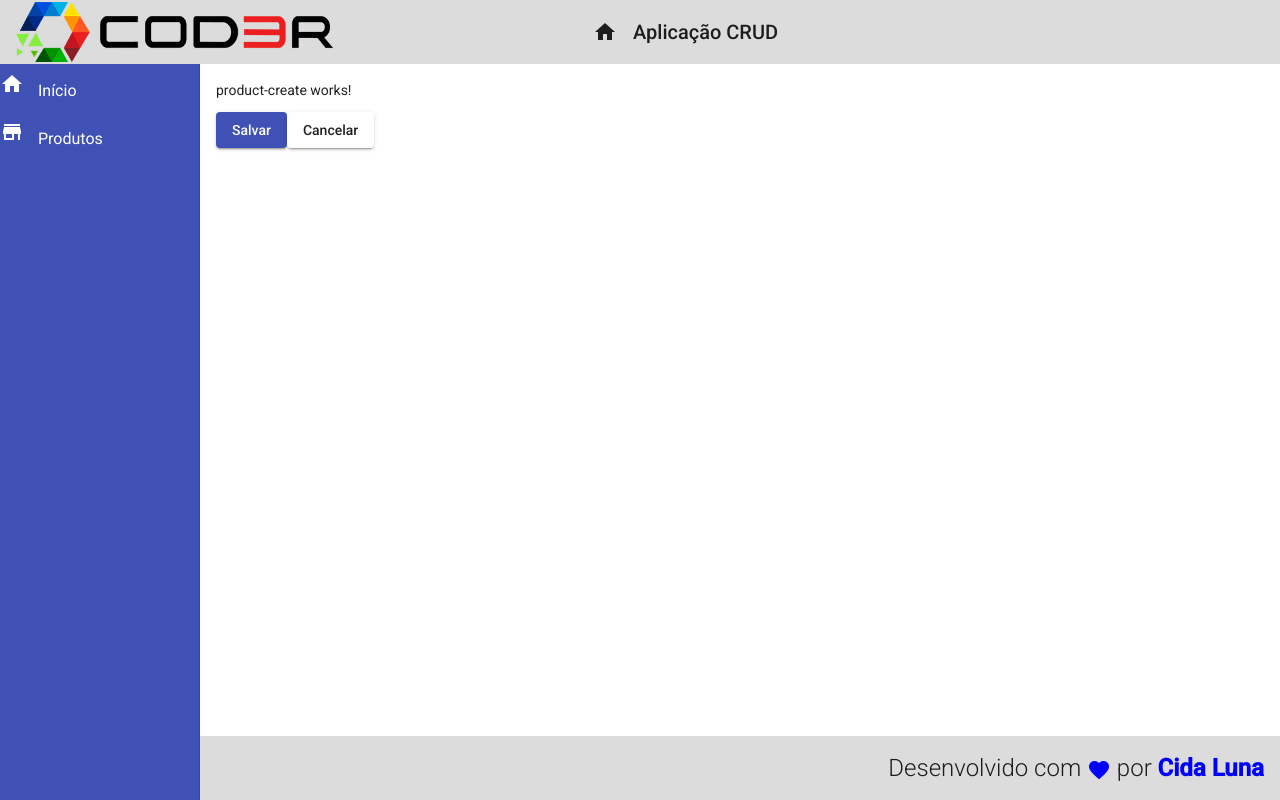
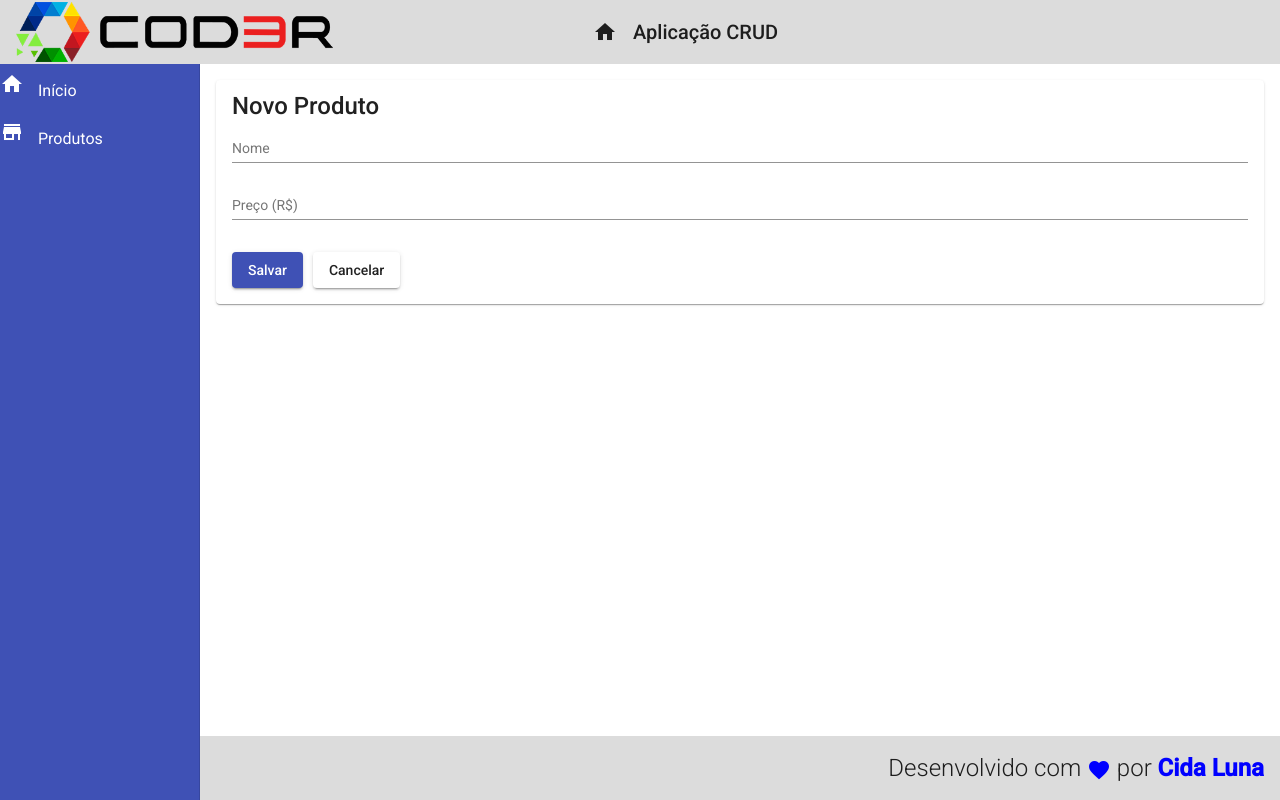
Before and after one commit to cidaluna/angular-crud-cod3r, an Angular app in the folder frontend/: page /products/create in a window 1280 px wide. Built offline with nearby package versions, Linux system fonts and the light colour scheme.

Commit message:
persistindo os dados do produto a partir do formulario para o db.json

```diff
--- a/frontend/src/app/app.module.ts
+++ b/frontend/src/app/app.module.ts
@@ -20,12 +20,17 @@
 import { ProductCreateComponent } from './components/product/product-create/product-create.component';
 import { HttpClientModule} from '@angular/common/http';
 
+import {FormsModule} from '@angular/forms';
+import {MatFormFieldModule} from '@angular/material/form-field';
+import {MatInputModule} from '@angular/material/input';
+import { ProductReadComponent } from './components/product/product-read/product-read.component';
+
 @NgModule({
   declarations: [
     AppComponent,
     HeaderComponent,
     FooterComponent,
-    NavComponent, HomeComponent, ProductCrudComponent, ProductCreateComponent
+    NavComponent, HomeComponent, ProductCrudComponent, ProductCreateComponent, ProductReadComponent
   ],
   imports: [
     BrowserModule,
@@ -37,7 +42,10 @@
     MatCardModule,
     MatButtonModule,
     MatSnackBarModule,
-    HttpClientModule
+    HttpClientModule,
+    FormsModule,
+    MatFormFieldModule,
+    MatInputModule
   ],
   providers: [],
   bootstrap: [AppComponent],
--- a/frontend/src/app/components/product/product-create/product-create.component.css
+++ b/frontend/src/app/components/product/product-create/product-create.component.css
@@ -0,0 +1,9 @@
+form{
+    display: flex;
+    flex-direction: column;
+}
+
+button{
+    margin-right: 10px;
+    margin-top: 15px;
+}
--- a/frontend/src/app/components/product/product-create/product-create.component.html
+++ b/frontend/src/app/components/product/product-create/product-create.component.html
@@ -1,5 +1,13 @@
-<p>product-create works!</p>
-
+<mat-card>
+    <mat-card-title>Novo Produto</mat-card-title>
+    <form action="">
+        <mat-form-field>
+            <input matInput placeholder="Nome" [(ngModel)]="product.name" name="name">
+        </mat-form-field>
+        <mat-form-field>
+            <input matInput placeholder="Preço (R$)" [(ngModel)]="product.price" name="price">
+        </mat-form-field>
+    </form>
     <button mat-raised-button (click)="createProduct()" color="primary">
         Salvar
     </button>
@@ -7,3 +15,4 @@
     <button mat-raised-button (click)="cancelProduct()">
         Cancelar
     </button>
+</mat-card>
--- a/frontend/src/app/components/product/product-create/product-create.component.ts
+++ b/frontend/src/app/components/product/product-create/product-create.component.ts
@@ -11,8 +11,8 @@
 export class ProductCreateComponent implements OnInit {
 
   product: Product = {
-    name: 'Produto teste',
-    price: 100.99
+    name: '',
+    price: null
   }
 
   constructor(private productService: ProductService,
@@ -24,7 +24,7 @@
 
   // este metodo create faz uma chamada para o service e recebe como resposta um Observable de product
   // então, chama o metodo Subscribe que notifica quando essa resposta chegar
-  // exibe a msg de produto criado e utiliza as rotas de navegação (opcional)) para ir para tela de produto
+  // exibe a msg de produto criado e utiliza as rotas de navegação (opcional) para ir para tela de produto
   createProduct(): void{
     this.productService.create(this.product).subscribe(() => {
       this.productService.showMessage('Produto criado!')
@@ -36,6 +36,4 @@
     this.router.navigate(['/products']);
   }
 
-
-
 }
--- /dev/null
+++ b/frontend/src/app/components/product/product-read/product-read.component.html
@@ -0,0 +1,5 @@
+<ul>
+    <li *ngFor="let item of products">
+        {{ item.name }} => {{ item.price}}
+    </li>
+</ul>
--- /dev/null
+++ b/frontend/src/app/components/product/product-read/product-read.component.ts
@@ -0,0 +1,25 @@
+import { Component, OnInit } from '@angular/core';
+import { Product } from '../product.model';
+import { ProductService } from '../product.service';
+
+@Component({
+  selector: 'app-product-read',
+  templateUrl: './product-read.component.html',
+  styleUrls: ['./product-read.component.css']
+})
+export class ProductReadComponent implements OnInit {
+
+  products!: Product[];
+
+  constructor(private productService: ProductService) { }
+
+  ngOnInit(): void {
+    // faz chamada para o Backend injetando
+
+    this.productService.read().subscribe(products => {
+      this.products = products
+      console.log(products)
+    });
+  }
+
+}
--- a/frontend/src/app/components/product/product.model.ts
+++ b/frontend/src/app/components/product/product.model.ts
@@ -2,5 +2,5 @@
 export interface Product{
     id?: number
     name: string
-    price: number
+    price: any
 }
--- a/frontend/src/app/components/product/product.service.ts
+++ b/frontend/src/app/components/product/product.service.ts
@@ -9,6 +9,9 @@
   providedIn: 'root'
 })
 export class ProductService {
+
+  // classe service é responsavel pela comunicacao http com o Backend
+  // nesse projeto o Backend é o arquivo db.json e precisa ser rodado separado com npm start
 
   baseUrl = "http://localhost:3001/products";
 
@@ -28,4 +31,9 @@
     return this.http.post<Product>(this.baseUrl,product);
   }
 
+  read(): Observable<Product[]>{
+    return this.http.get<Product[]>(this.baseUrl);
+  }
+
+
 }
--- a/frontend/src/app/views/product-crud/product-crud.component.css
+++ b/frontend/src/app/views/product-crud/product-crud.component.css
@@ -0,0 +1,3 @@
+button{
+    margin-bottom: 30px;
+}
--- a/frontend/src/app/views/product-crud/product-crud.component.html
+++ b/frontend/src/app/views/product-crud/product-crud.component.html
@@ -1,3 +1,6 @@
-<button mat-raised-button (click)="navigateToProductCreate()">
+<button mat-raised-button (click)="navigateToProductCreate()"
+color="primary">
     Novo Produto
 </button>
+
+<app-product-read></app-product-read>
```
Also changed, not shown: frontend/src/app/components/product/product-read/product-read.component.css (added), 1 other file (tests, documents, lock files or other folders). Lines whose indentation alone changed are shown as unchanged.
